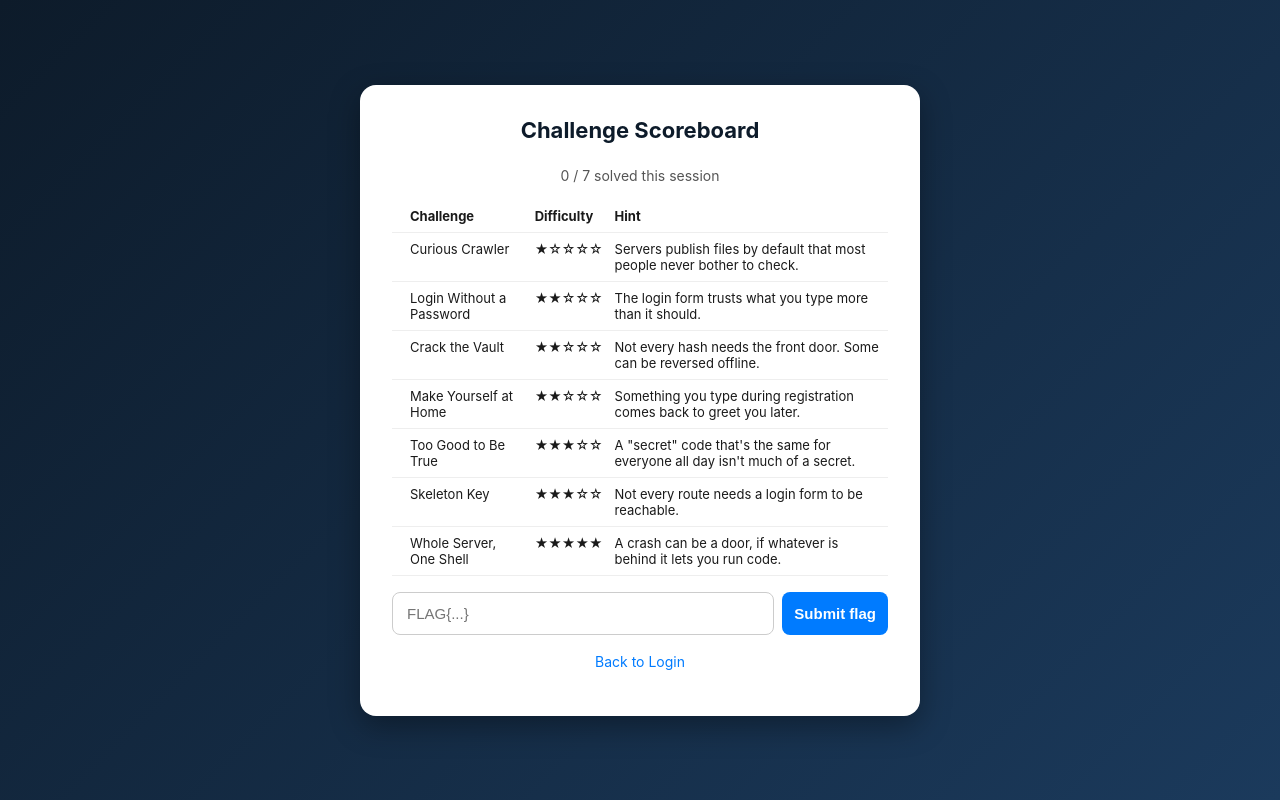
After one commit to KMUNB21134/HackAble_FakeBank, a Flask app: page /scoreboard93217 in a window 1280 px wide. The commit adds this page. Run offline with Flask 3, Linux system fonts and the light colour scheme; data that the repository does not hold is empty.

Commit message:
Add hidden challenge scoreboard with flag tracking
Adds /scoreboard93217 (unlinked, discoverable only via the robots.txt
leak, matching the existing backdoor pattern) that tracks which
vulnerabilities a visitor has actually exploited this session. Six
challenges are detected automatically server-side the moment the
exploit condition is met; the Werkzeug RCE challenge needs a flag
pasted in instead, since debugger-console requests never reach Flask
routing and so cannot be observed directly.

Also adds a crackme account for the weak-hashing challenge and
documents the feature in README and Hackers.md.

```diff
--- a/app.py
+++ b/app.py
@@ -1,6 +1,8 @@
 import flask
 import hashlib
 import os
+import re
+import secrets
 import sqlite3
 from datetime import datetime
 
@@ -8,6 +10,63 @@ app = flask.Flask(__name__)
 app.secret_key = 'not-a-real-secret'  # fine for a local vuln demo, not for prod
 
 DB_PATH = os.path.join(os.path.dirname(__file__), 'fakebank.db')
+
+# Deliberately unlinked - only discoverable via the robots.txt leak, same as
+# the admin backdoor.
+SCOREBOARD_PATH = '/scoreboard93217'
+
+# Only obtainable by actually executing code via the debugger console (see
+# write_rce_flag() below) - this is the one challenge app.py cannot detect
+# server-side, since werkzeug's debugger intercepts __debugger__ requests
+# before Flask ever routes them.
+RCE_FLAG = 'FLAG{d3bug_c0nsole_is_a_full_shell}'
+RCE_FLAG_PATH = os.path.join(os.path.dirname(__file__), '.rce_flag')
+
+CHALLENGES = [
+    {
+        'id': 'robots_leak',
+        'title': 'Curious Crawler',
+        'difficulty': 1,
+        'hint': 'Servers publish files by default that most people never bother to check.',
+    },
+    {
+        'id': 'sqli_login_bypass',
+        'title': 'Login Without a Password',
+        'difficulty': 2,
+        'hint': 'The login form trusts what you type more than it should.',
+    },
+    {
+        'id': 'weak_hashing',
+        'title': 'Crack the Vault',
+        'difficulty': 2,
+        'hint': 'Not every hash needs the front door. Some can be reversed offline.',
+    },
+    {
+        'id': 'stored_xss',
+        'title': 'Make Yourself at Home',
+        'difficulty': 2,
+        'hint': 'Something you type during registration comes back to greet you later.',
+    },
+    {
+        'id': 'fake_gift_card',
+        'title': 'Too Good to Be True',
+        'difficulty': 3,
+        'hint': "A \"secret\" code that's the same for everyone all day isn't much of a secret.",
+    },
+    {
+        'id': 'hidden_backdoor',
+        'title': 'Skeleton Key',
+        'difficulty': 3,
+        'hint': 'Not every route needs a login form to be reachable.',
+    },
+    {
+        'id': 'rce_console',
+        'title': 'Whole Server, One Shell',
+        'difficulty': 5,
+        'hint': 'A crash can be a door, if whatever is behind it lets you run code.',
+        'flag': RCE_FLAG,
+    },
+]
 
 
 def md5_hash(raw_password):
@@ -51,6 +110,15 @@ def init_db():
             timestamp TEXT NOT NULL
         )
     ''')
+    conn.execute('''
+        CREATE TABLE IF NOT EXISTS solves (
+            id INTEGER PRIMARY KEY AUTOINCREMENT,
+            visitor_id TEXT NOT NULL,
+            challenge_id TEXT NOT NULL,
+            solved_at TEXT NOT NULL,
+            UNIQUE(visitor_id, challenge_id)
+        )
+    ''')
     # Seed a couple of accounts so injection has something to find/bypass.
     existing = conn.execute('SELECT COUNT(*) AS c FROM users').fetchone()['c']
     if existing == 0:
@@ -59,8 +127,35 @@ def init_db():
             [
                 ('admin@fakebank.com', md5_hash('password123'), 1337133.70),
                 ('robot@fakebank.com', md5_hash('beepboop123'), 4200.00),
+                # Weak, wordlist-top password on purpose - cracking this
+                # offline (John/hashcat) and logging in with it is the
+                # "weak_hashing" challenge.
+                ('crackme@fakebank.com', md5_hash('letmein'), 13.37),
             ],
         )
+    conn.commit()
+    conn.close()
+
+
+def write_rce_flag():
+    # Not served by any route - only readable by actually executing code,
+    # e.g. from inside the Werkzeug debugger console.
+    with open(RCE_FLAG_PATH, 'w') as f:
+        f.write(RCE_FLAG + '\n')
+
+
+def get_visitor_id():
+    if 'visitor_id' not in flask.session:
+        flask.session['visitor_id'] = secrets.token_hex(8)
+    return flask.session['visitor_id']
+
+
+def mark_solved(challenge_id):
+    conn = get_db()
+    conn.execute(
+        'INSERT OR IGNORE INTO solves (visitor_id, challenge_id, solved_at) VALUES (?, ?, ?)',
+        (get_visitor_id(), challenge_id, datetime.now().isoformat()),
+    )
     conn.commit()
     conn.close()
 
@@ -72,6 +167,7 @@ def index():
 
 @app.route('/robots.txt')
 def robots():
+    mark_solved('robots_leak')
     return flask.send_from_directory(app.static_folder, 'robots.txt')
 
 
@@ -101,6 +197,14 @@ def login():
 
     if user:
         flask.session['username'] = user['username']
+        if md5_hash(password) != user['password']:
+            # Matched a row without actually knowing its real password -
+            # only possible via the injection above.
+            mark_solved('sqli_login_bypass')
+        elif user['username'] == 'crackme@fakebank.com':
+            # Real password match on the crackme account means they
+            # actually cracked the hash offline.
+            mark_solved('weak_hashing')
         return flask.redirect(flask.url_for('dashboard'))
 
     return flask.render_template('index.html', error='Invalid username or password.')
@@ -140,6 +244,10 @@ def dashboard():
 
     conn = get_db()
     user = conn.execute('SELECT * FROM users WHERE username = ?', (username,)).fetchone()
+
+    if re.search(r'[<>]|onerror\s*=|<script', user['username'], re.IGNORECASE):
+        mark_solved('stored_xss')
+
     rows = conn.execute(
         'SELECT timestamp, amount FROM transactions WHERE sender = ? ORDER BY id DESC LIMIT 7',
         (username,),
@@ -174,6 +282,7 @@ def logout():
 # as admin with zero credentials, no auth check at all.
 @app.route('/admin_panel1234510')
 def admin_panel():
+    mark_solved('hidden_backdoor')
     flask.session['username'] = 'admin@fakebank.com'
     return flask.redirect(flask.url_for('dashboard'))
 
@@ -210,6 +319,7 @@ def transfer_post():
     conn = get_db()
 
     if using_gift_card:
+        mark_solved('fake_gift_card')
         conn.close()
         return flask.redirect(flask.url_for('dashboard', transfer=1))
 
@@ -234,7 +344,45 @@ def transfer_post():
     return flask.redirect(flask.url_for('dashboard', transfer=1))
 
 
+# --- INTENTIONALLY UNLINKED ---
+# Never referenced from any template - only reachable by URL, discoverable
+# the same way as the admin backdoor (see robots.txt).
+@app.route(SCOREBOARD_PATH, methods=['GET', 'POST'])
+def scoreboard():
+    message = None
+    if flask.request.method == 'POST':
+        submitted = flask.request.form.get('flag', '').strip()
+        if submitted == RCE_FLAG:
+            mark_solved('rce_console')
+            message = ('success', 'Flag accepted!')
+        else:
+            message = ('error', 'Incorrect flag.')
+
+    conn = get_db()
+    solved_rows = conn.execute(
+        'SELECT challenge_id FROM solves WHERE visitor_id = ?', (get_visitor_id(),)
+    ).fetchall()
+    conn.close()
+    solved_ids = {row['challenge_id'] for row in solved_rows}
+
+    board = []
+    for c in CHALLENGES:
+        board.append({
+            'id': c['id'],
+            'title': c['title'],
+            'difficulty': c['difficulty'],
+            'hint': c['hint'],
+            'solved': c['id'] in solved_ids,
+        })
+    solved_count = sum(1 for c in board if c['solved'])
+
+    return flask.render_template(
+        'scoreboard.html', board=board, solved_count=solved_count,
+        total=len(board), message=message,
+    )
+
 
 if __name__ == '__main__':
     init_db()
+    write_rce_flag()
     app.run(debug=True, host='0.0.0.0', port=5005)
--- a/static/robots.txt
+++ b/static/robots.txt
@@ -1,3 +1,4 @@
 User-agent: *
 Disallow: /admin_panel1234510
+Disallow: /scoreboard93217
 Disallow: /register
--- a/static/style.css
+++ b/static/style.css
@@ -109,6 +109,57 @@ button:hover {
     color: #d9342b;
 }
 
+.success {
+    background-color: #e6f4ea;
+    color: #1e7a34;
+    border: 1px solid #b7e1c0;
+    border-radius: 8px;
+    padding: 10px 12px;
+    margin-bottom: 18px;
+    font-size: 14px;
+}
+
+.scoreboard-card {
+    max-width: 560px;
+    text-align: left;
+}
+
+.scoreboard-card h1 {
+    text-align: center;
+}
+
+.scoreboard-card .subtext {
+    text-align: center;
+}
+
+.scoreboard-table {
+    width: 100%;
+    border-collapse: collapse;
+    margin: 16px 0;
+    font-size: 13px;
+}
+
+.scoreboard-table th,
+.scoreboard-table td {
+    padding: 8px 6px;
+    border-bottom: 1px solid #eee;
+    text-align: left;
+    vertical-align: top;
+}
+
+.scoreboard-table tr.solved {
+    background-color: #f0faf2;
+}
+
+.flag-form {
+    flex-direction: row;
+    gap: 8px;
+}
+
+.flag-form input {
+    flex: 1;
+}
+
 .spending-chart {
     margin: 8px 0 24px;
     text-align: left;
--- /dev/null
+++ b/templates/scoreboard.html
@@ -0,0 +1,51 @@
+<!DOCTYPE html>
+<html>
+    <head>
+        <meta charset="utf-8">
+        <meta http-equiv="X-UA-Compatible" content="IE=edge">
+        <title>FakeBank.com - Scoreboard</title>
+        <meta name="viewport" content="width=device-width, initial-scale=1">
+        <link rel="stylesheet" href="{{ url_for('static', filename='style.css') }}">
+        <link rel="icon" type="image/x-icon" href="{{ url_for('static', filename='favicon.ico') }}">
+    </head>
+    <body>
+        <div class="card scoreboard-card">
+            <h1>Challenge Scoreboard</h1>
+            <p class="subtext">{{ solved_count }} / {{ total }} solved this session</p>
+
+            {% if message %}
+            <p class="{{ 'success' if message[0] == 'success' else 'error' }}">{{ message[1] }}</p>
+            {% endif %}
+
+            <table class="scoreboard-table">
+                <thead>
+                    <tr>
+                        <th></th>
+                        <th>Challenge</th>
+                        <th>Difficulty</th>
+                        <th>Hint</th>
+                    </tr>
+                </thead>
+                <tbody>
+                    {% for c in board %}
+                    <tr class="{{ 'solved' if c.solved else '' }}">
+                        <td>{{ '✔' if c.solved else '' }}</td>
+                        <td>{{ c.title }}</td>
+                        <td>{{ '★' * c.difficulty }}{{ '☆' * (5 - c.difficulty) }}</td>
+                        <td>{{ c.hint }}</td>
+                    </tr>
+                    {% endfor %}
+                </tbody>
+            </table>
+
+            <form class="login-form flag-form" method="post">
+                <input type="text" name="flag" placeholder="FLAG{...}">
+                <button type="submit">Submit flag</button>
+            </form>
+
+            <p class="subtext"><a href="/">Back to Login</a></p>
+        </div>
+
+        <script src="{{ url_for('static', filename='main.js') }}" async defer></script>
+    </body>
+</html>
```
Also changed, not shown: Hackers.md (+9 -0 lines), README.md, 1 other file.
